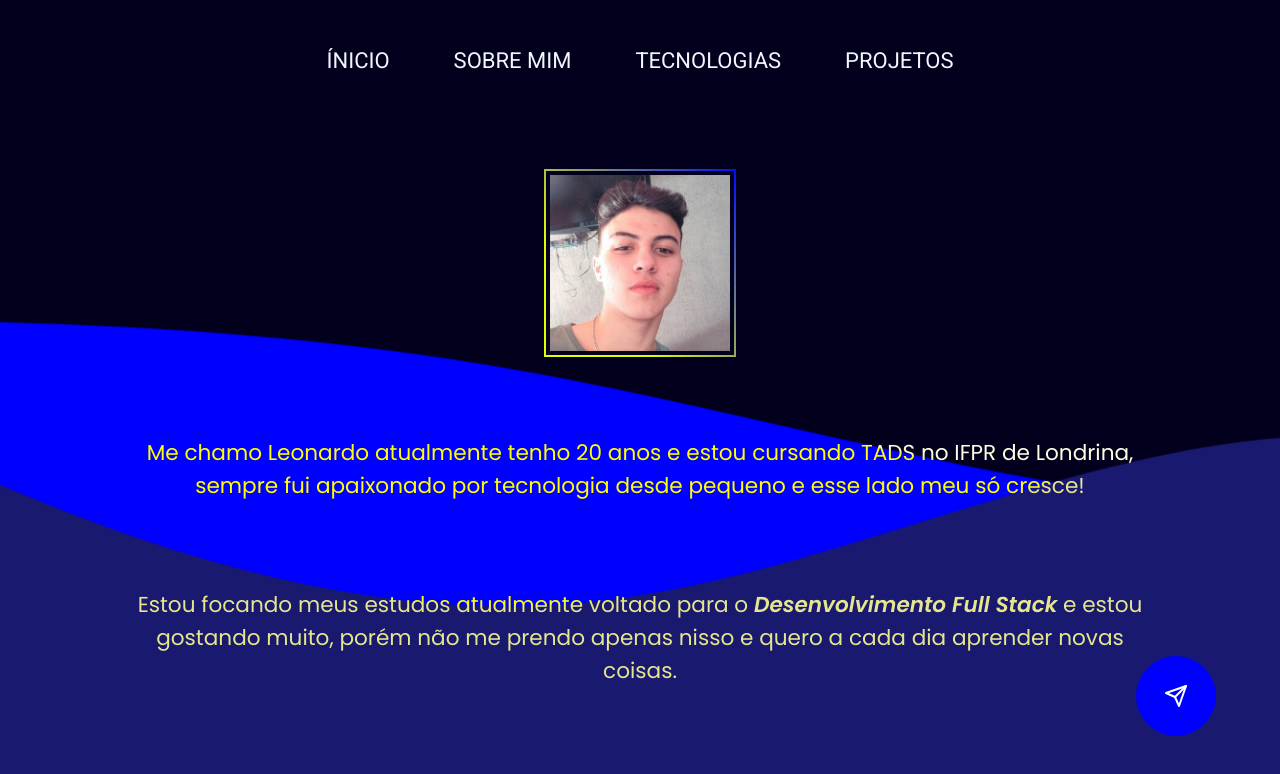
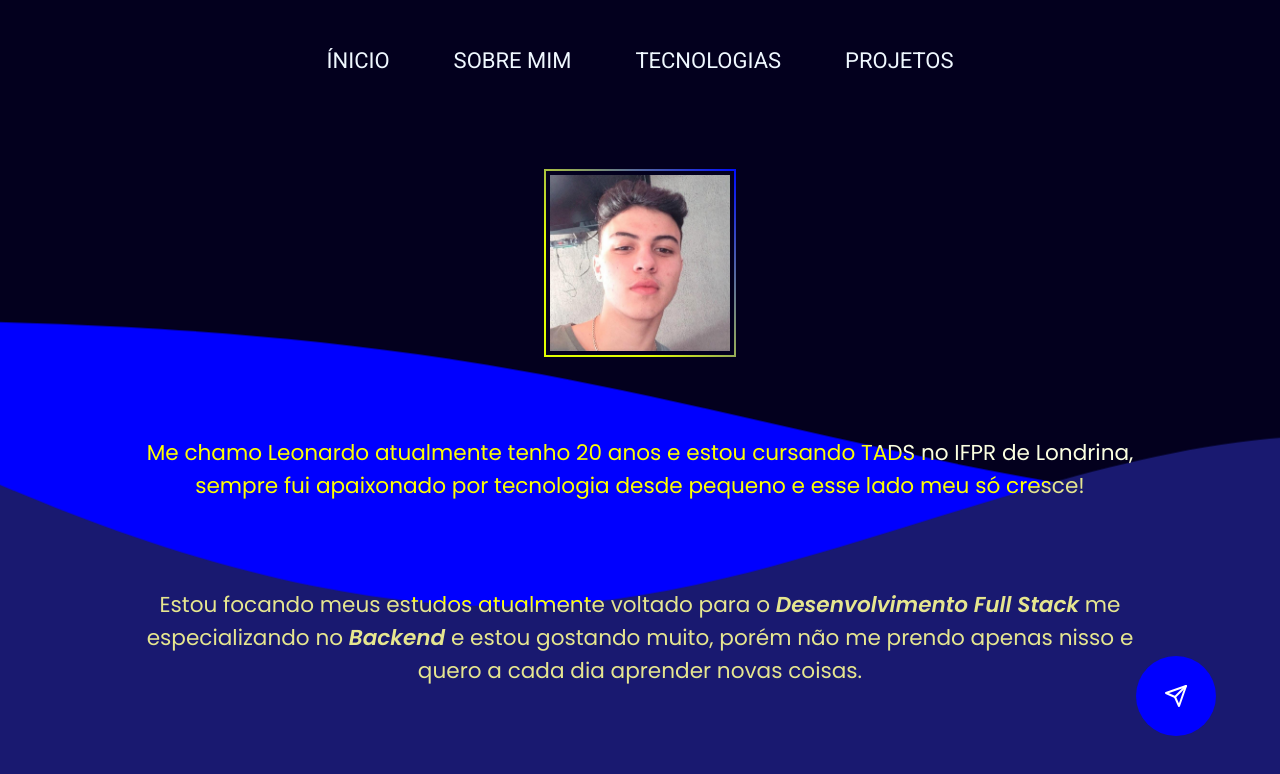
Before and after one commit to leonardorochedo/portfolio, a React (Vite) app: page /sobre in a window 1280 px wide. Shown: the top 774 px of the page. Built offline with nearby package versions, Linux system fonts and the light colour scheme.

Commit message:
Update About.jsx

```diff
--- a/src/pages/About/About.jsx
+++ b/src/pages/About/About.jsx
@@ -31,7 +31,7 @@ export function About() {
                 <p>Me chamo Leonardo atualmente tenho {myYear} anos e estou cursando TADS no IFPR de Londrina, sempre fui apaixonado por tecnologia desde pequeno e esse lado meu só cresce!
                 </p>
                 <p>
-                Estou focando meus estudos atualmente voltado para o <i>Desenvolvimento Full Stack</i> e estou gostando muito, porém não me prendo apenas nisso e quero a cada dia aprender novas coisas.
+                Estou focando meus estudos atualmente voltado para o <i>Desenvolvimento Full Stack</i> me especializando no <i>Backend</i> e estou gostando muito, porém não me prendo apenas nisso e quero a cada dia aprender novas coisas.
                 </p>
             </div>
             <Waves />
```
